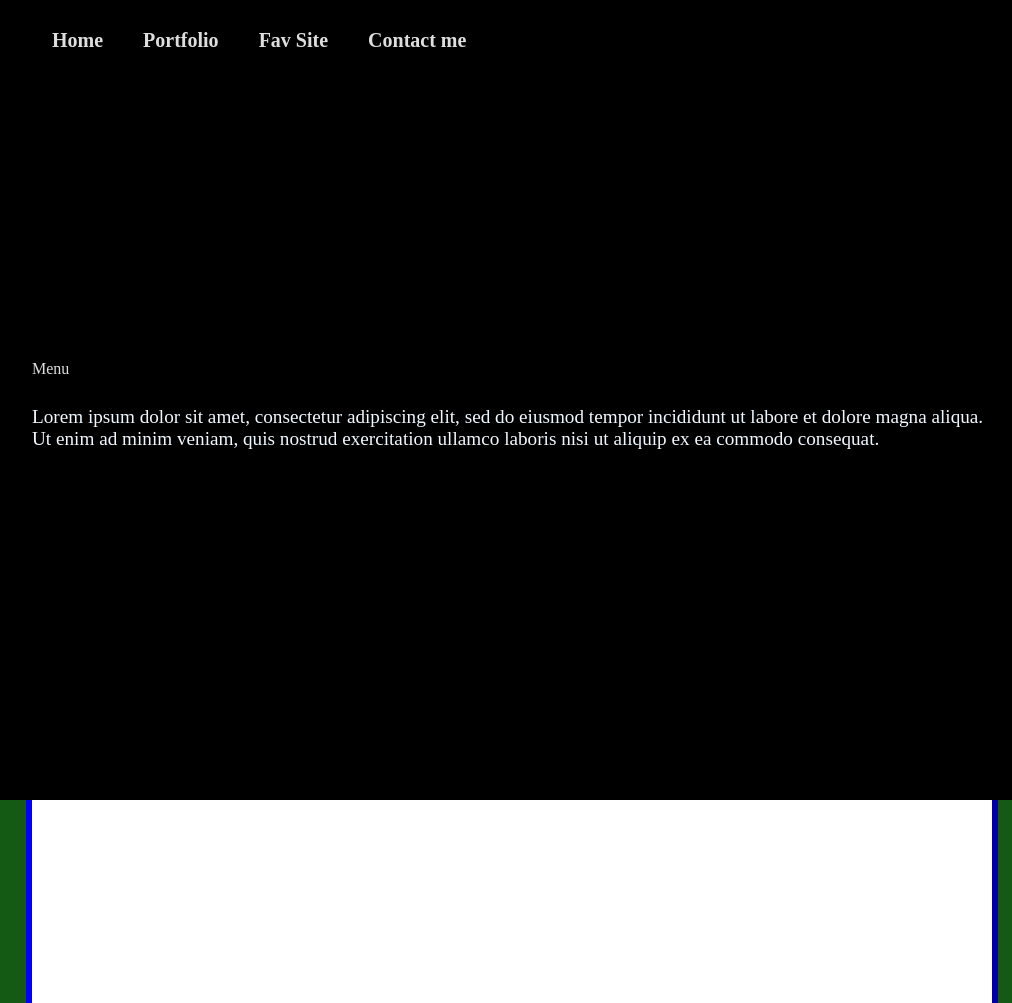
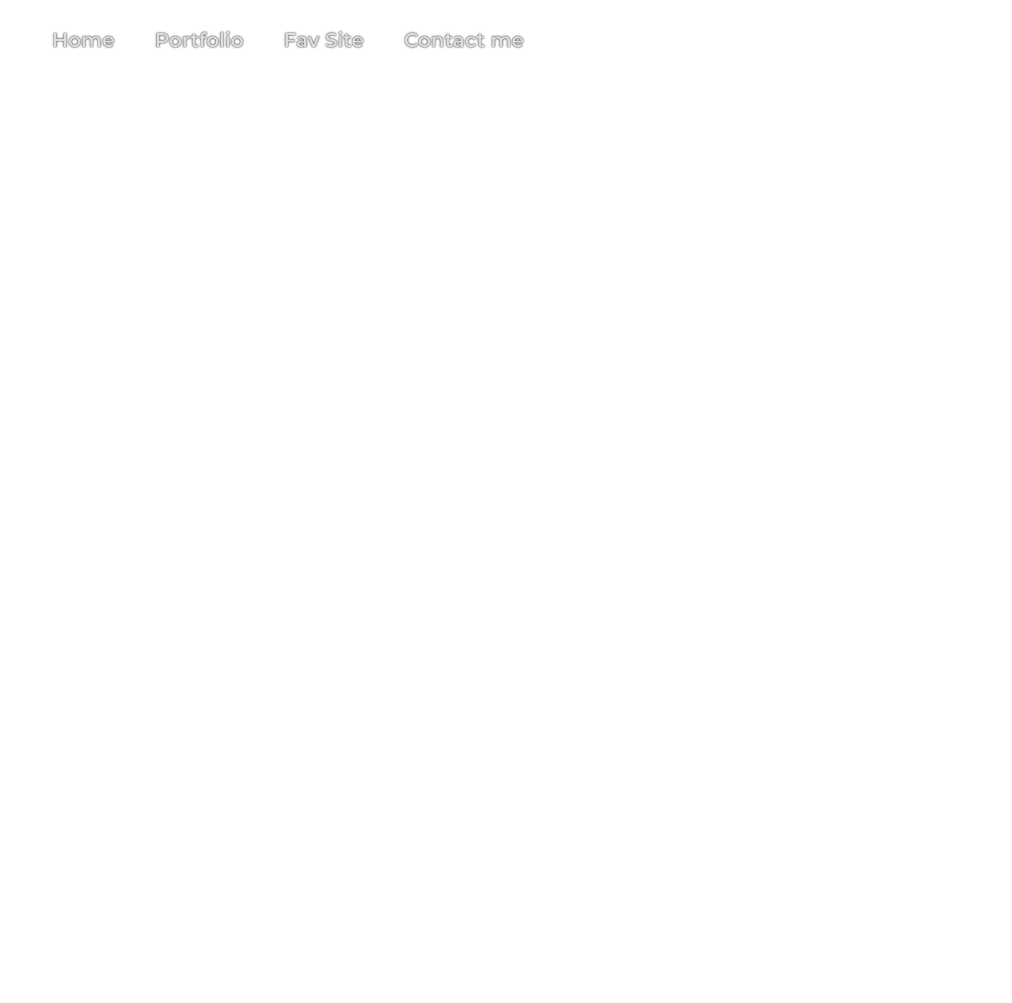
Before and after one commit to Landwhich/GithubWorkshop, a plain HTML site: page src/portfolio.html in a window 1280 px wide. Shown: the top 1003 px of the page, without its empty margins (128-1140 px from the left). After the commit the page ends 800 px from the top, so only its background shows below. Drawn offline with Linux system fonts and the light colour scheme.

Commit message:
checking images

```diff
--- a/src/portfolio.html
+++ b/src/portfolio.html
@@ -1,6 +1,15 @@
 <!DOCTYPE html>
 <html lang="en">
     <head>
+        <!-- SCRIPTS -->
+        <script src="./scripts/smoothScroll.js"></script>
+
+        <!-- MONTSERRRAT -->
+        <link rel="preconnect" href="https://fonts.googleapis.com">
+        <link rel="preconnect" href="https://fonts.gstatic.com" crossorigin>
+        <link href="https://fonts.googleapis.com/css2?family=Montserrat:ital,wght@0,100..900;1,100..900&display=swap" rel="stylesheet">
+
+        <!-- STYLING -->
         <link rel="stylesheet" href="./static/reset.css">
         <link rel="stylesheet" href="./static/navstyles.css">
         <link rel="stylesheet" href="./static/portfolio.css">
@@ -16,32 +25,6 @@
             </div>
         </ul>
 
-        <!-- BACKGROUND PARALLAX -->
-        <div class="bg-parallax" style="position: fixed; height:100vh; background-color: black;">
-            <div style="margin: 45vh 12.5% 0 12.5%; width: 75%;">
-                <a href="menu.html" class="button">Menu</a>
-                <p style="margin: 28px 0; color: aliceblue; font-size: 1.2em; text-shadow: 0 0 5px black">
-                Lorem ipsum dolor sit amet, consectetur adipiscing elit, sed do eiusmod tempor incididunt ut labore et dolore magna aliqua.
-                Ut enim ad minim veniam, quis nostrud exercitation ullamco laboris nisi ut aliquip ex ea commodo consequat.
-                </p>
-            </div>
-        </div>
-
-        <div style="height: 50vh; width: 100vw; position:absolute; margin-top:75vh; display: grid;"></div>
-            <div class="fg-parallax" style="background-color: rgb(20, 90 ,20); padding: 75px 12.5%; width: 75%">
-                <p style="color: white;">Test test test</p>
-                <div style="
-                    padding-top: 900px;
-                    width:100%;
-                    border: 0.5vw outset blue;
-                    background-color: white;
-                    z-index: 10000;
-                    color: white;
-                    justify-self: center;
-                ">hey</div>
-            </div>
-        </div>
-
         <!-- SCRIPTS TO LOAD AFTER DOM IS LOADED -->
         <!-- NAV SCRIPT -->
         <script src="scripts/nav.js"></script>
```
Also changed, not shown: src/index.html (+2 -4 lines), README_images/branchDeployment.png (added), README_images/forking.png (added), README_images/siteTitle.png (added), 2 other files.
